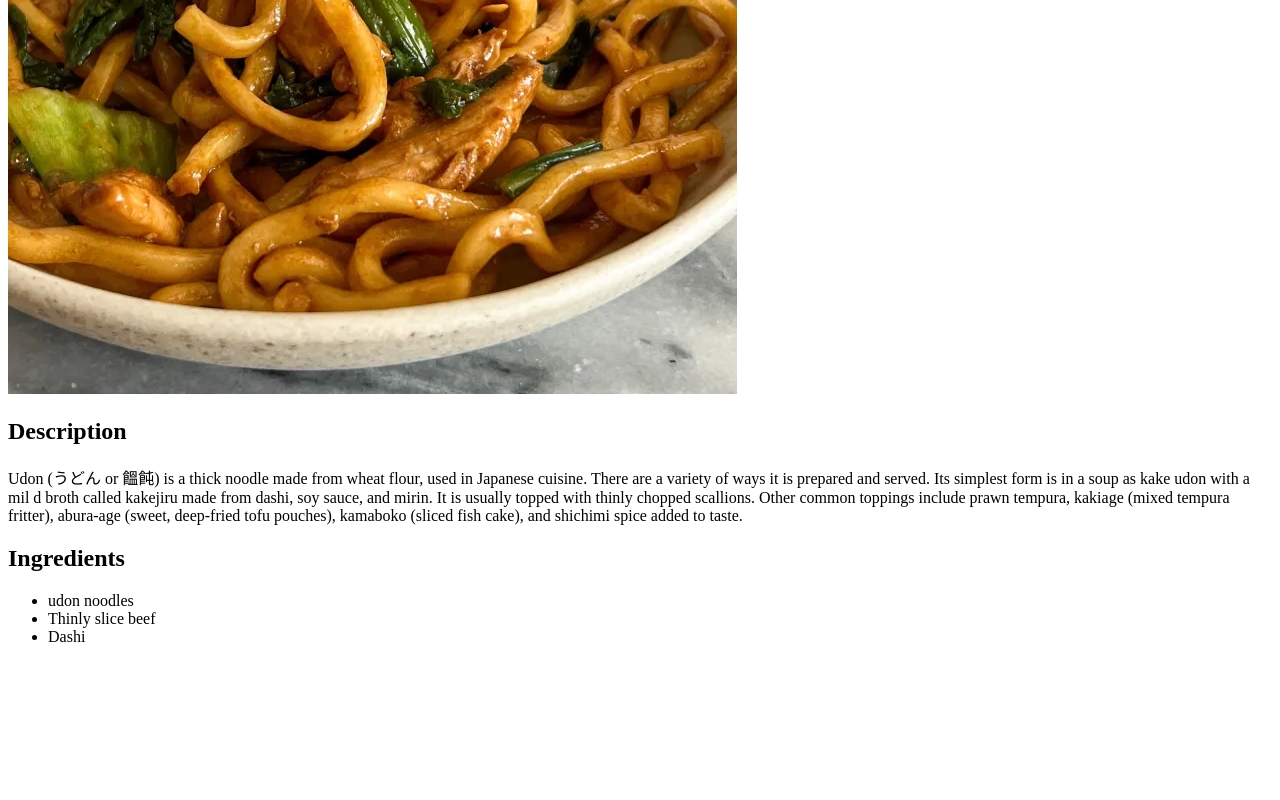
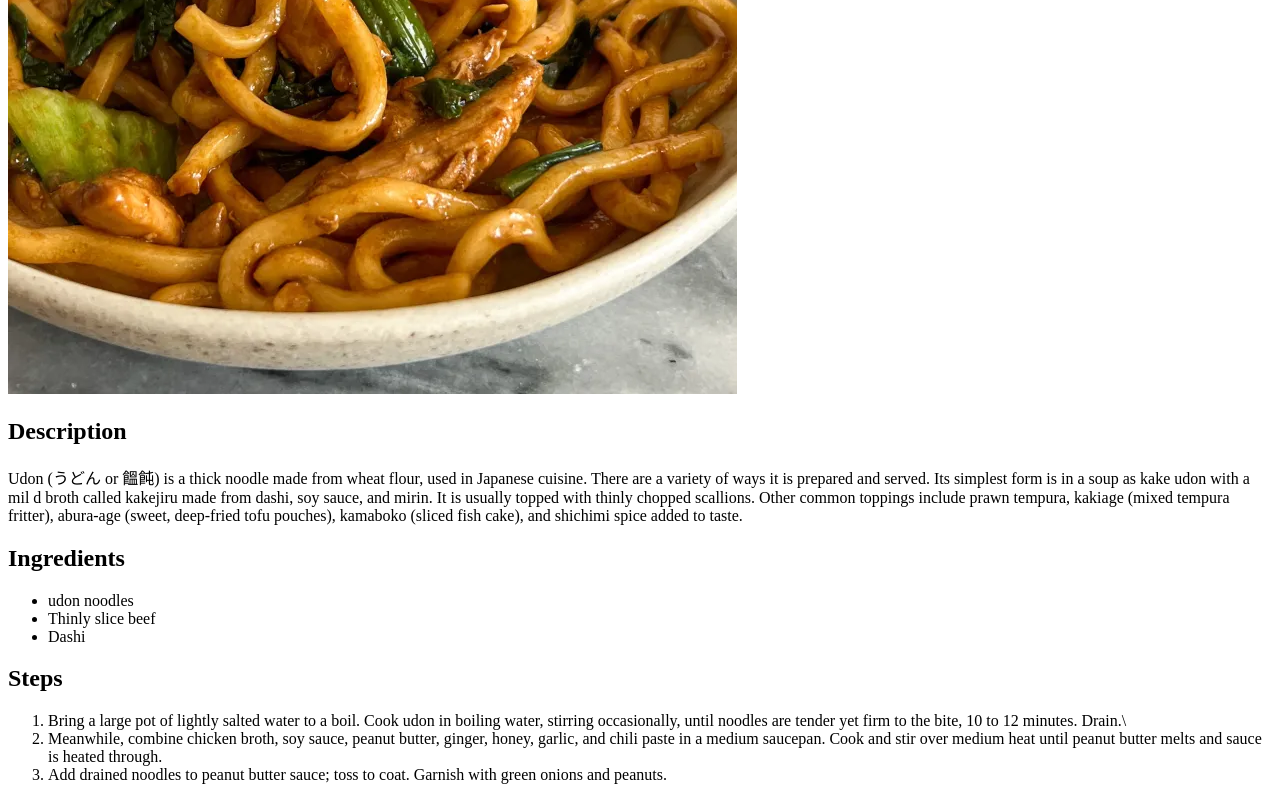
Before and after one commit to weijiePan/odin-recipe, a plain HTML site: page recipes/udon.html in a window 1280 px wide. Shown: the part 710-1510 px from the top of the page. Before the commit the page ends 1372 px from the top, so only its background shows below. Drawn offline with Linux system fonts and the light colour scheme.

Commit message:
finalized udon page

```diff
--- a/recipes/udon.html
+++ b/recipes/udon.html
@@ -25,7 +25,18 @@
             <li>Thinly slice beef</li>
             <li>Dashi</li>
        </ul>
-
+       <h2>Steps</h2>
+       <ol>
+        <li>Bring a large pot of lightly salted water to a boil. Cook udon in boiling water,
+            stirring occasionally, until noodles are tender yet firm to the bite,
+             10 to 12 minutes. Drain.\
+        </li>
+        <li>Meanwhile, combine chicken broth, soy sauce, peanut butter, ginger, honey, garlic,
+            and chili paste in a medium saucepan. Cook and stir over medium heat until peanut
+             butter melts and sauce is heated through.
+        </li>
+        <li>Add drained noodles to peanut butter sauce; toss to coat. Garnish with green onions and peanuts.</li>
+       </ol>
 
 
     </body>
```
Also changed, not shown: index.html (+2 -1 lines), recipeImages/friedRice.png (added), recipeImages/peanutButter.png (added).
